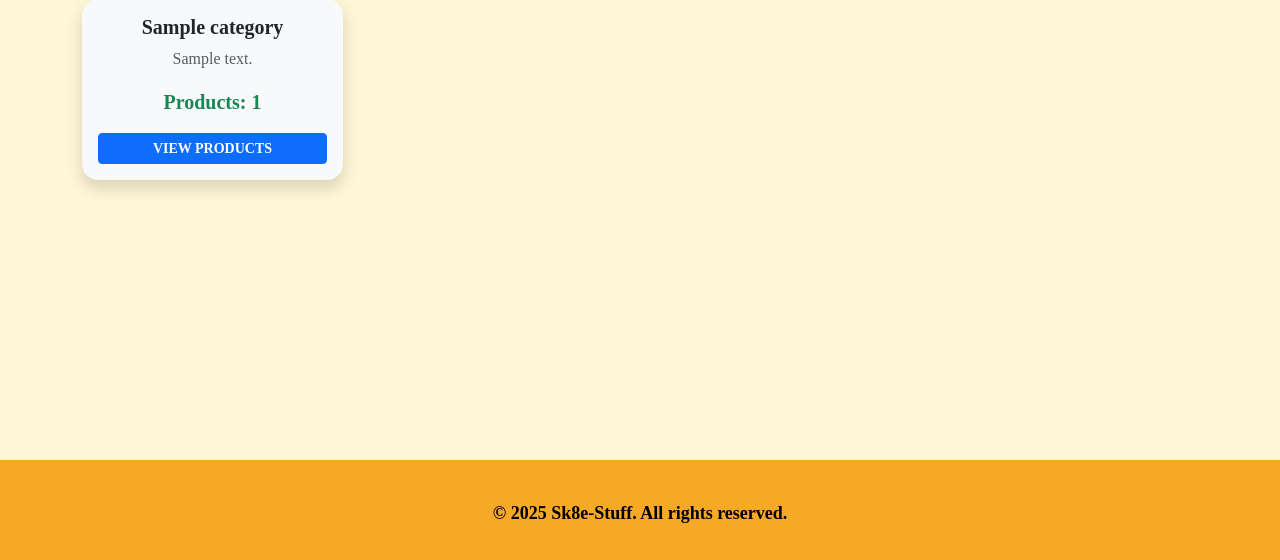
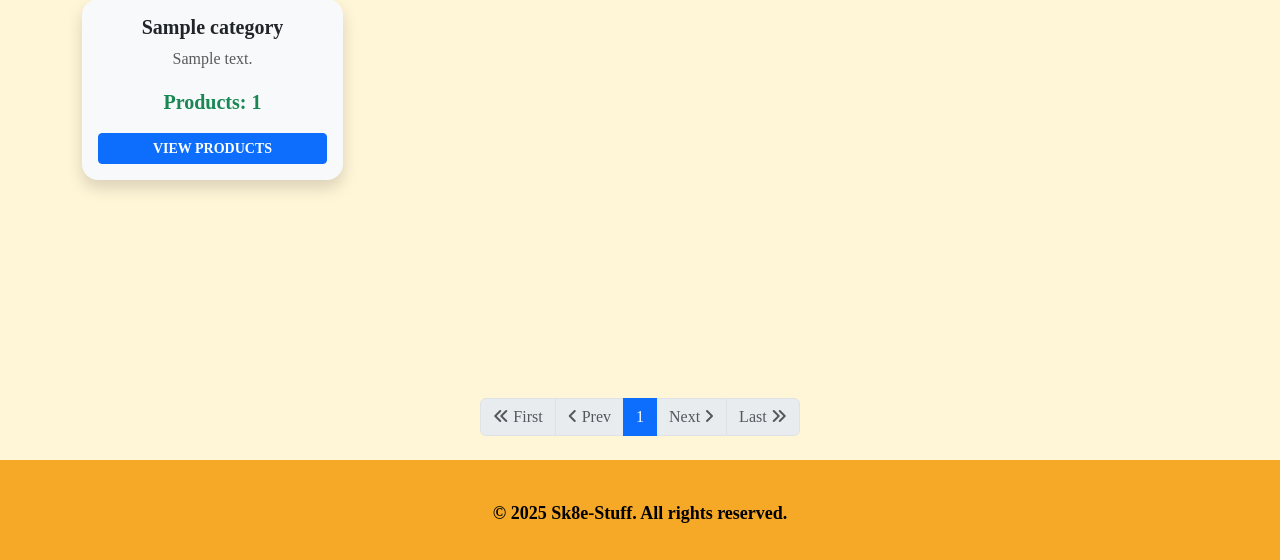
Before and after one commit to podlLev/Shop, a Django app: page /shop/categories/ in a window 1280 px wide. Shown: the part 240-800 px from the top of the page. Run offline with Django 5.2, Linux system fonts and the light colour scheme; tables that the repository leaves empty hold one stand-in row (values such as "Sample post").

Commit message:
Implement pagination for Category and Product list views

```diff
--- a/shop/templates/shop/base.html
+++ b/shop/templates/shop/base.html
@@ -9,6 +9,7 @@
 
     <link href="https://cdn.jsdelivr.net/npm/bootstrap@5.3.3/dist/css/bootstrap.min.css" rel="stylesheet">
     <link rel="stylesheet" href="https://cdnjs.cloudflare.com/ajax/libs/font-awesome/6.5.0/css/all.min.css">
+    <link rel="stylesheet" href="https://cdn.jsdelivr.net/npm/bootstrap-icons@1.11.1/font/bootstrap-icons.css">
 
     <link rel="stylesheet" href="{% static 'shop/css/style.css' %}">
 
@@ -23,7 +24,7 @@
                         <a class="navbar-brand logo_h" href="{% url 'shop_home' %}">
                             <img src="{% static 'shop/images/logo.png' %}" alt="">
                         </a>
-                        <button class="navbar-toggler" type="button" data-bs-toggle="collapse" data-bs-target="#navbarSupportedContent"
+                        <button class="navbar-toggler bg-dark" type="button" data-bs-toggle="collapse" data-bs-target="#navbarSupportedContent"
                             aria-controls="navbarSupportedContent" aria-expanded="false" aria-label="Toggle navigation">
                             <span class="icon-bar"></span>
                             <span class="icon-bar"></span>
@@ -52,6 +53,71 @@
             {% block content %}{% endblock %}
         </div>
 
+        {% block pagination %}
+        {% if page_obj %}
+        <nav aria-label="Page navigation">
+            <ul class="pagination justify-content-center my-4 flex-wrap">
+
+                {% if page_obj.has_previous %}
+                    <li class="page-item">
+                        <a class="page-link" href="?page=1" aria-label="First">
+                            <i class="fas fa-angle-double-left"></i> First
+                        </a>
+                    </li>
+                    <li class="page-item">
+                        <a class="page-link" href="?page={{ page_obj.previous_page_number }}" aria-label="Previous">
+                            <i class="fas fa-angle-left"></i> Prev
+                        </a>
+                    </li>
+                {% else %}
+                    <li class="page-item disabled">
+                        <span class="page-link"><i class="fas fa-angle-double-left"></i> First</span>
+                    </li>
+                    <li class="page-item disabled">
+                        <span class="page-link"><i class="fas fa-angle-left"></i> Prev</span>
+                    </li>
+                {% endif %}
+
+                {% for num in page_obj.paginator.page_range %}
+                    {% if num >= page_obj.number|add:'-2' and num <= page_obj.number|add:'2' %}
+                        {% if num == page_obj.number %}
+                            <li class="page-item active" aria-current="page">
+                                <span class="page-link">{{ num }}</span>
+                            </li>
+                        {% else %}
+                            <li class="page-item">
+                                <a class="page-link" href="?page={{ num }}">{{ num }}</a>
+                            </li>
+                        {% endif %}
+                    {% elif num == page_obj.number|add:'-3' or num == page_obj.number|add:'3' %}
+                        <li class="page-item disabled"><span class="page-link">…</span></li>
+                    {% endif %}
+                {% endfor %}
+
+                {% if page_obj.has_next %}
+                    <li class="page-item">
+                        <a class="page-link" href="?page={{ page_obj.next_page_number }}" aria-label="Next">
+                            Next <i class="fas fa-angle-right"></i>
+                        </a>
+                    </li>
+                    <li class="page-item">
+                        <a class="page-link" href="?page={{ page_obj.paginator.num_pages }}" aria-label="Last">
+                            Last <i class="fas fa-angle-double-right"></i>
+                        </a>
+                    </li>
+                {% else %}
+                    <li class="page-item disabled">
+                        <span class="page-link">Next <i class="fas fa-angle-right"></i></span>
+                    </li>
+                    <li class="page-item disabled">
+                        <span class="page-link">Last <i class="fas fa-angle-double-right"></i></span>
+                    </li>
+                {% endif %}
+            </ul>
+        </nav>
+        {% endif %}
+        {% endblock %}
+
         <footer>
             <p class="text-center">&copy; 2025 Sk8e-Stuff. All rights reserved.</p>
         </footer>
--- a/shop/views.py
+++ b/shop/views.py
@@ -11,6 +11,7 @@ class CategoryListView(ListView):
     template_name = 'shop/categories.html'
     context_object_name = 'categories'
     ordering = ['title']
+    paginate_by = 8
 
     def get_context_data(self, **kwargs):
         context = super().get_context_data(**kwargs)
@@ -23,6 +24,7 @@ class ProductListView(ListView):
     template_name = 'shop/products.html'
     context_object_name = 'products'
     ordering = ['-created_at']
+    paginate_by = 8
 
     def get_context_data(self, **kwargs):
         context = super().get_context_data(**kwargs)
@@ -36,6 +38,7 @@ class ProductListByCategoryView(ListView):
     model = Product
     template_name = 'shop/products.html'
     context_object_name = 'products'
+    paginate_by = 8
 
     def get_queryset(self):
         slug = self.kwargs.get('slug')
```
